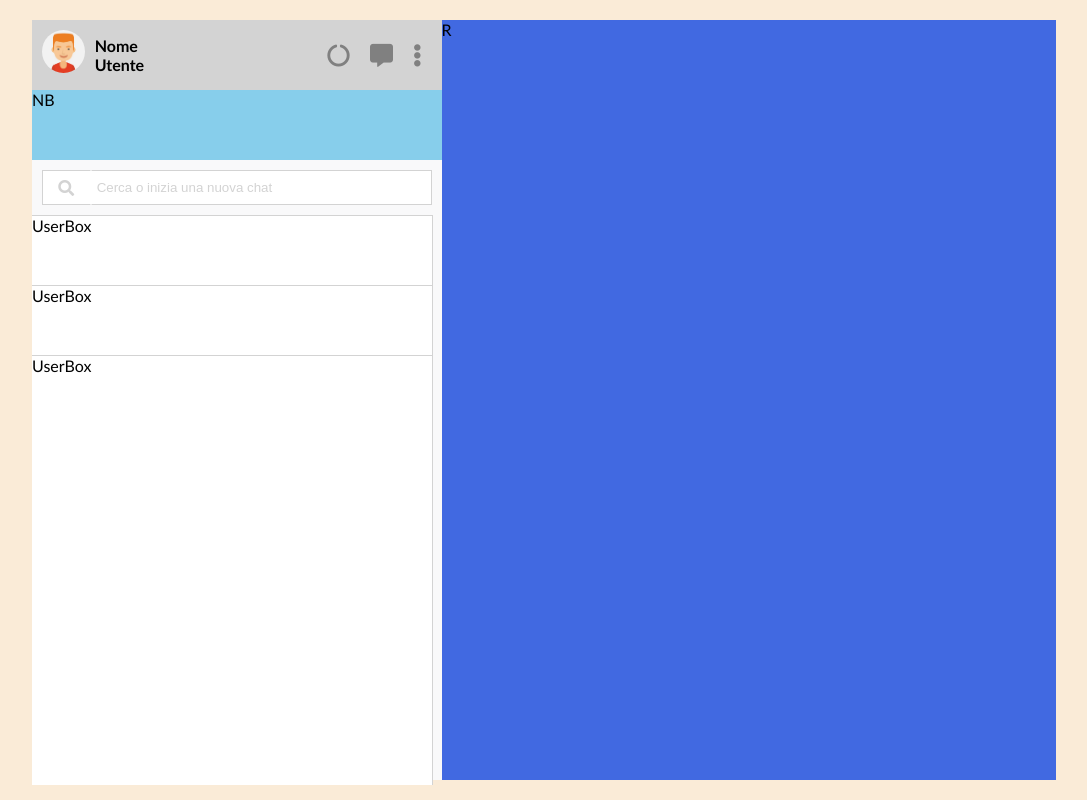
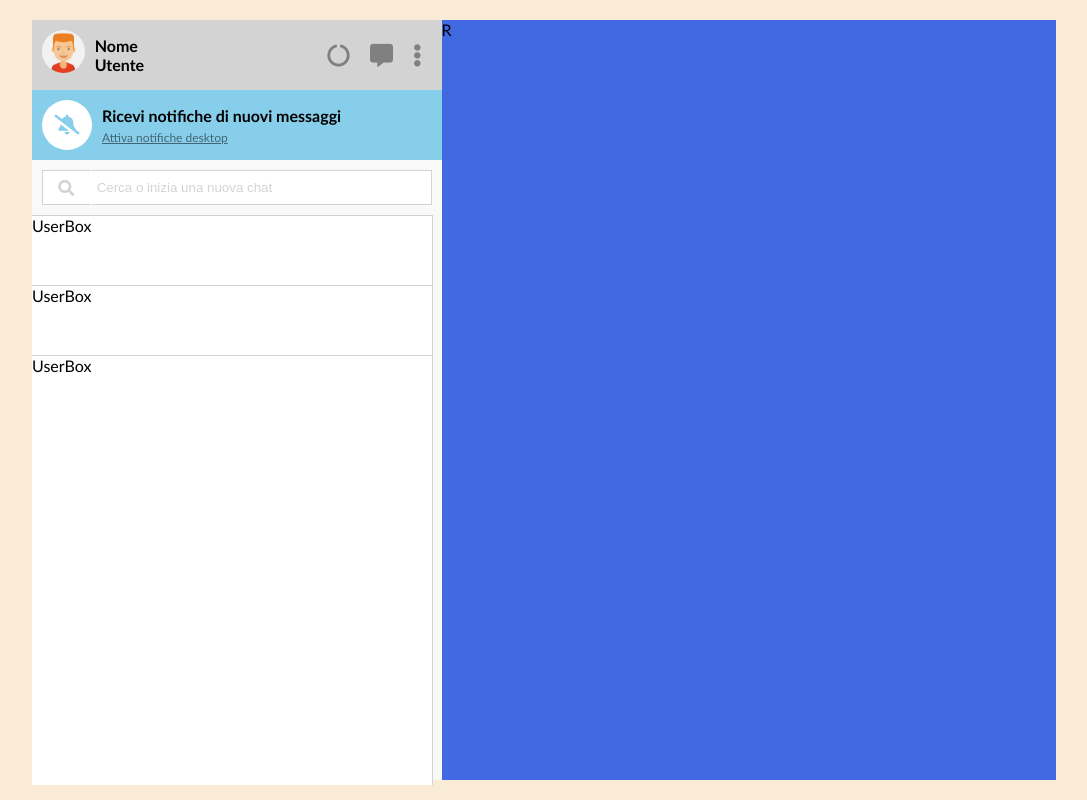
Before and after one commit to andreafontaneto/vue-boolzapp, a plain HTML site: page index.html in a window 1280 px wide. Shown: the whole page, without its empty margins (96-1183 px from the left). Drawn offline with nearby package versions, Linux system fonts and the light colour scheme.

Commit message:
notification-bar

```diff
--- a/css/style.css
+++ b/css/style.css
@@ -61,7 +61,36 @@ body{
 }
 
 .l-top .notification-bar{
+  display: flex;
+  align-items: center;
   background-color: skyblue;
+  padding: 10px;
+}
+
+.l-top .notification-bar .n-icon{
+  width: 50px;
+  height: 50px;
+  background-color: white;
+  border-radius: 100%;
+  text-align: center;
+}
+
+.l-top .notification-bar .n-icon i{
+  font-size: 20px;
+  color: skyblue;
+  line-height: 50px;
+}
+
+.l-top .notification-bar .n-alert{
+  padding-left: 10px;
+}
+
+.l-top .notification-bar .n-alert-desktop{
+  font-size: 12px;
+  color: #436676;
+  text-decoration: underline;
+  padding-top: 5px;
+  cursor: pointer;
 }
 
 .l-bottom{
--- a/index.html
+++ b/index.html
@@ -33,7 +33,18 @@
 
         </div>
 
-        <div class="notification-bar">NB</div>
+        <div class="notification-bar">
+
+          <div class="n-icon">
+            <i class="fas fa-bell-slash"></i>
+          </div>
+
+          <div class="n-alert">
+            <p><strong>Ricevi notifiche di nuovi messaggi</strong></p>
+            <p class="n-alert-desktop">Attiva notifiche desktop</p>
+          </div>
+
+        </div>
 
       </div>
 
```
